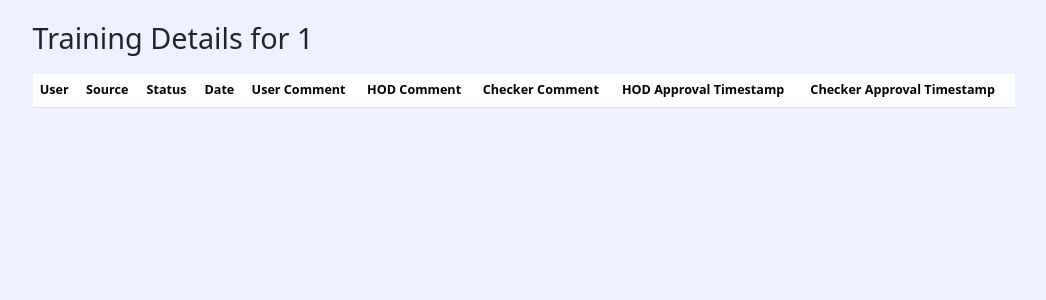
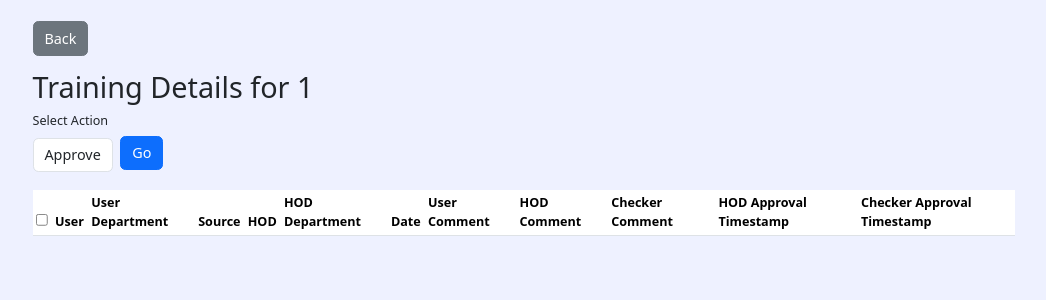
Before and after one commit to shubhamshnd/trainingmodule, a Django app: page /checker-training-detail/1/ in a window 1280 px wide. Shown: the part 55-355 px from the top of the page, without its empty margins (116-1162 px from the left). Run offline with Django 5.2, Linux system fonts and the light colour scheme; the visitor is signed in with stand-in values (Sample User, id 1); lists and menus that the app fills with data are empty.

Commit message:
fixed checker details screen and counts

```diff
--- a/useri/models.py
+++ b/useri/models.py
@@ -1,7 +1,7 @@
 
 from django.contrib.auth.models import AbstractUser
 from django.db import models
-
+from django.utils import timezone
 class Role(models.Model):
     ROLE_CHOICES = (
         ('User', 'User'),
@@ -127,9 +127,11 @@ class RequestTraining(models.Model):
     hod_approval_timestamp = models.DateTimeField(null=True, blank=True)
     checker_approval_timestamp = models.DateTimeField(null=True, blank=True)
     last_updated = models.DateTimeField(auto_now=True)
+    hod_user = models.ForeignKey(CustomUser, related_name='hod_requests', on_delete=models.SET_NULL, null=True, blank=True)  # New field
 
     def __str__(self):
         return f"Request by {self.custom_user.username} for {self.training_programme if self.training_programme else self.other_training}"
+
 
 
 
@@ -143,10 +145,12 @@ class HODTrainingAssignment(models.Model):
     assignment_date = models.DateTimeField(auto_now_add=True)
     checker_comment = models.TextField(blank=True)
     checker_approval_timestamp = models.DateTimeField(null=True, blank=True)
+    hod_approval_timestamp = models.DateTimeField(null=True, blank=True)  # New field
 
     def save(self, *args, **kwargs):
         if not self.id:
             self.status = Status.objects.get(name='HODapproved')
+            self.hod_approval_timestamp = timezone.now()  # Set HOD approval timestamp when first created
         super().save(*args, **kwargs)
 
     def __str__(self):
--- a/useri/templates/checker_training_detail.html
+++ b/useri/templates/checker_training_detail.html
@@ -4,71 +4,52 @@
 
 {% block content %}
 <div class="container">
+    <a href="{% url 'checker_check_requests' %}" class="btn btn-secondary mb-3">Back</a>
     <h2>Training Details for {{ training_programme_title }}</h2>
 
-    <!-- Conditionally show approve/reject buttons only if there are pending requests -->
-    {% if pending_approval %}
-    <button type="button" class="btn btn-success" data-bs-toggle="modal" data-bs-target="#approveAllModal">
-        Approve All
-    </button>
-    <button type="button" class="btn btn-danger" data-bs-toggle="modal" data-bs-target="#rejectAllModal">
-        Reject All
-    </button>
-    {% endif %}
+    <form method="post">
+        {% csrf_token %}
+        <div class="d-flex mb-3 align-items-center">
+            <div class="me-2">
+                <label for="action" class="form-label">Select Action</label>
+                <select name="action" class="form-control" required>
+                    <option value="approve">Approve</option>
+                    <option value="reject">Reject</option>
+                </select>
+            </div>
+            <div>
+                <button type="button" class="btn btn-primary mt-4" data-bs-toggle="modal" data-bs-target="#commentModal">Go</button>
+            </div>
+        </div>
 
-    <!-- Approve All Modal -->
-    <div class="modal fade" id="approveAllModal" tabindex="-1" aria-labelledby="approveAllModalLabel" aria-hidden="true">
+        <div class="modal fade" id="commentModal" tabindex="-1" aria-labelledby="commentModalLabel" aria-hidden="true">
             <div class="modal-dialog">
                 <div class="modal-content">
                     <div class="modal-header">
-                    <h5 class="modal-title" id="approveAllModalLabel">Approve All Training Requests</h5>
+                        <h5 class="modal-title" id="commentModalLabel">Provide Comment</h5>
                         <button type="button" class="btn-close" data-bs-dismiss="modal" aria-label="Close"></button>
                     </div>
                     <div class="modal-body">
-                    <form method="post" action="">
-                        {% csrf_token %}
-                        <input type="hidden" name="status_id" value="3">
                         <div class="mb-3">
-                            <label for="checker_comment" class="form-label">Approval Comment</label>
+                            <label for="checker_comment" class="form-label">Comment</label>
                             <textarea name="checker_comment" class="form-control" rows="4" required></textarea>
                         </div>
-                        <button type="submit" class="btn btn-success">Submit Approval</button>
-                    </form>
-                </div>
-            </div>
-        </div>
-    </div>
-
-    <!-- Reject All Modal -->
-    <div class="modal fade" id="rejectAllModal" tabindex="-1" aria-labelledby="rejectAllModalLabel" aria-hidden="true">
-        <div class="modal-dialog">
-            <div class="modal-content">
-                <div class="modal-header">
-                    <h5 class="modal-title" id="rejectAllModalLabel">Reject All Training Requests</h5>
-                    <button type="button" class="btn-close" data-bs-dismiss="modal" aria-label="Close"></button>
-                </div>
-                <div class="modal-body">
-                    <form method="post" action="">
-                        {% csrf_token %}
-                        <input type="hidden" name="status_id" value="5">
-                        <div class="mb-3">
-                            <label for="checker_comment" class="form-label">Rejection Comment</label>
-                            <textarea name="checker_comment" class="form-control" rows="4" required></textarea>
-                        </div>
-                        <button type="submit" class="btn btn-danger">Submit Rejection</button>
-                    </form>
+                        <button type="submit" class="btn btn-primary">Submit</button>
                     </div>
                 </div>
             </div>
         </div>
 
         <div style="max-height: 90vh; overflow-y: auto; margin-top: 20px;">
-        <table class="table">
+            <table class="table table-sm" style="font-size: 0.875rem;">
                 <thead>
                     <tr>
+                        <th scope="col"><input type="checkbox" id="select_all" onclick="toggle(this);"></th>
                         <th scope="col">User</th>
+                        <th scope="col">User Department</th>
                         <th scope="col">Source</th>
-                    <th scope="col">Status</th>
+                        <th scope="col">HOD</th>
+                        <th scope="col">HOD Department</th>
                         <th scope="col">Date</th>
                         <th scope="col">User Comment</th>
                         <th scope="col">HOD Comment</th>
@@ -79,52 +60,77 @@
                 </thead>
                 <tbody>
                     {% for request in combined_requests %}
-                <tr>
-                    <td>
+                    <tr class="{% if request.status.name == 'CKRapproved' %}table-success{% elif request.status.name == 'CKRrejected' %}table-danger{% endif %}">
+                        <td><input type="checkbox" name="selected_requests" value="{{ request.id }}"></td>
+                        <td class="text-nowrap">
                             {% if request|is_instance:'RequestTraining' %}
                                 {{ request.custom_user.employee_name }}
                             {% else %}
                                 {{ request.assigned_user.employee_name }}
                             {% endif %}
                         </td>
-                    <td>
+                        <td class="text-nowrap">
+                            {% if request|is_instance:'RequestTraining' %}
+                                {{ request.custom_user.department }}
+                            {% else %}
+                                {{ request.assigned_user.department }}
+                            {% endif %}
+                        </td>
+                        <td class="text-nowrap">
                             {% if request|is_instance:'RequestTraining' %}
                                 User Requested
                             {% else %}
                                 HOD Assigned
                             {% endif %}
                         </td>
-                    <td>{{ request.status.name }}</td>
-                    <td>
+                        <td class="text-nowrap">
+                            {% if request.hod_user %}
+                                {{ request.hod_user.employee_name }}
+                            {% else %}
+                                N/A
+                            {% endif %}
+                        </td>
+                        <td class="text-nowrap">
+                            {% if request.hod_user %}
+                                {{ request.hod_user.department }}
+                            {% else %}
+                                N/A
+                            {% endif %}
+                        </td>
+                        <td class="text-nowrap">
                             {% if request|is_instance:'RequestTraining' %}
                                 {{ request.request_date }}
                             {% else %}
                                 {{ request.assignment_date }}
                             {% endif %}
                         </td>
-                    <td>{{ request.user_comment }}</td>
-                    <td>{{ request.hod_comment }}</td>
-                    <td>{{ request.checker_comment }}</td>
-                    <td>{{ request.hod_approval_timestamp }}</td>
-                    <td>{{ request.checker_approval_timestamp }}</td>
+                        <td class="text-nowrap">
+                            {% if request|is_instance:'RequestTraining' %}
+                                {{ request.user_comment }}
+                            {% else %}
+                                N/A
+                            {% endif %}
+                        </td>
+                        <td class="text-nowrap">{{ request.hod_comment }}</td>
+                        <td class="text-nowrap">{{ request.checker_comment }}</td>
+                        <td class="text-nowrap">{{ request.hod_approval_timestamp }}</td>
+                        <td class="text-nowrap">{{ request.checker_approval_timestamp }}</td>
                     </tr>
                     {% endfor %}
                 </tbody>
             </table>
         </div>
+    </form>
 </div>
 {% endblock %}
 
 {% block extrascripts %}
 <script>
-document.addEventListener('DOMContentLoaded', function () {
-    var popoverTriggerList = [].slice.call(document.querySelectorAll('[data-bs-toggle="popover"]'));
-    var popoverList = popoverTriggerList.map(function (popoverTriggerEl) {
-        return new bootstrap.Popover(popoverTriggerEl, {
-            trigger: 'focus',
-            html: true
-        });
-    });
-});
+function toggle(source) {
+    checkboxes = document.getElementsByName('selected_requests');
+    for(var i = 0, n = checkboxes.length; i < n; i++) {
+        checkboxes[i].checked = source.checked;
+    }
+}
 </script>
 {% endblock %}
--- a/useri/views.py
+++ b/useri/views.py
@@ -13,7 +13,7 @@ from itertools import chain
 from collections import defaultdict
 from django.db.models import Count
 logging.basicConfig(level=logging.DEBUG, handlers=[logging.StreamHandler()])
-
+from django.db.models import Q
 def easter_egg_page(request):
     context = {
         'range_170': range(170),
@@ -115,6 +115,7 @@ def hod_check_requests(request):
             training_request.status = status
             training_request.hod_comment = hod_comment
             training_request.hod_approval_timestamp = timezone.now()
+            training_request.hod_user = request.user
             training_request.save()
 
             messages.success(request, f"Training request #{request_id} has been updated successfully.")
@@ -129,7 +130,8 @@ def hod_check_requests(request):
                     training_programme=hod_assignment_form.cleaned_data['training_programme'],
                     other_training=hod_assignment_form.cleaned_data['other_training'],
                     hod_comment=hod_assignment_form.cleaned_data['hod_comment'],
-                    status=Status.objects.get(name='HODapproved')
+                    status=Status.objects.get(name='HODapproved'),
+                    hod_approval_timestamp=timezone.now()
                 )
                 hod_assignment.save()
             messages.success(request, "Training has been assigned successfully.")
@@ -154,7 +156,6 @@ def hod_check_requests(request):
         'hod_assignment_form': hod_assignment_form,
     })
 
-
 @login_required
 def hod_approve_request(request):
     if request.method == 'POST':
@@ -171,6 +172,7 @@ def hod_approve_request(request):
             training_request.status = status
             training_request.hod_comment = hod_comment
             training_request.hod_approval_timestamp = timezone.now()
+            training_request.hod_user = request.user  # Set the HOD user
             training_request.save()
 
             messages.success(request, f"Training request #{request_id} has been approved successfully.")
@@ -200,6 +202,7 @@ def hod_reject_request(request):
             training_request.status = status
             training_request.hod_comment = hod_comment
             training_request.hod_approval_timestamp = timezone.now()
+            training_request.hod_user = request.user  # Set the HOD user
             training_request.save()
 
             messages.success(request, f"Training request #{request_id} has been rejected successfully.")
@@ -213,11 +216,9 @@ def hod_reject_request(request):
 
     return redirect('hod_check_requests')
 
-
-
 @login_required
 def checker_check_requests(request):
-    # Get counts for each training programme and their statuses
+    # Get counts for each training programme and their statuses, including fully processed ones
     user_requests = RequestTraining.objects.filter(status__id__in=[2, 3, 5]).values('training_programme__title', 'status__name').annotate(count=Count('id'))
     hod_assignments = HODTrainingAssignment.objects.filter(status__id__in=[2, 3, 5]).values('training_programme__title', 'status__name').annotate(count=Count('id'))
 
@@ -353,30 +354,31 @@ def checker_training_detail(request, training_programme_title):
         reverse=True
     )
 
+    if request.method == 'POST':
+        request_ids = request.POST.getlist('selected_requests')
+        action = request.POST.get('action')
+        checker_comment = request.POST.get('checker_comment')
+        status_id = 3 if action == 'approve' else 5
+
+        for request_id in request_ids:
+            req = RequestTraining.objects.filter(id=request_id).first() or HODTrainingAssignment.objects.filter(id=request_id).first()
+            if req:
+                req.status_id = status_id
+                req.checker_comment = checker_comment
+                req.checker_approval_timestamp = timezone.now()
+                req.save()
+
+        messages.success(request, "Selected training requests have been updated successfully.")
+        return redirect('checker_check_requests')
+
     pending_approval = any(req.status.name not in ['CKRapproved', 'CKRrejected'] for req in combined_requests)
-
-    if request.method == 'POST':
-        status_id = request.POST.get('status_id')
-        checker_comment = request.POST.get('checker_comment')
-
-        if not status_id or not checker_comment:
-            messages.error(request, "Both status and comment are required.")
-            return redirect(request.path)
-
-        for req in combined_requests:
-            req.status_id = status_id
-            req.checker_comment = checker_comment
-            req.checker_approval_timestamp = timezone.now()
-            req.save()
-
-        messages.success(request, "All training requests have been updated successfully.")
-        return redirect('checker_check_requests')
 
     return render(request, 'checker_training_detail.html', {
         'training_programme_title': training_programme_title,
         'combined_requests': combined_requests,
         'pending_approval': pending_approval
     })
+
 
 @login_required
 def maker_training_detail(request, training_programme_title):
```
Also changed, not shown: bhai.py (deleted, +0 -21 lines), useri/templates/checkercheck.html (+8 -2 lines), useri/templates/maker_training_detail.html (+35 -2 lines), useri/migrations/0010_requesttraining_hod_user.py (added), useri/migrations/0011_hodtrainingassignment_hod_approval_timestamp.py (added). Lines whose indentation alone changed are shown as unchanged.
